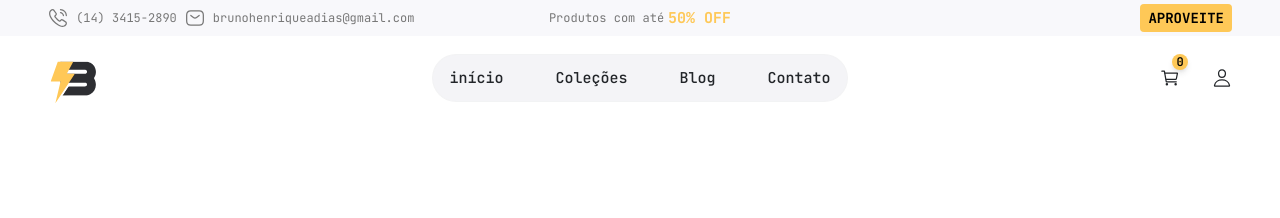
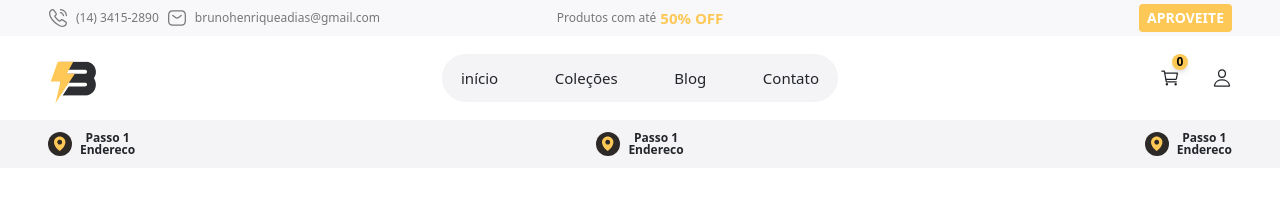
Before and after one commit to brunodias77/bcommerce, a React (Vite) app in the folder client/bcommerce/: page /cart/address in a window 1280 px wide. Shown: the top 218 px of the page. Built offline with nearby package versions, Linux system fonts and the light colour scheme.

Commit message:
feat: create address

```diff
--- a/client/bcommerce/src/App.tsx
+++ b/client/bcommerce/src/App.tsx
@@ -9,6 +9,7 @@ import Footer from './components/Footer';
 import PlaceOrder from './pages/PlaceOrder';
 import { ToastContainer } from 'react-toastify';
 import { Route, Routes } from 'react-router-dom';
+import Address from './pages/Address';
 
 const App: React.FC = () => {
   return (
@@ -23,6 +24,7 @@ const App: React.FC = () => {
           <Route path='/product/:productId' element={<Product />} />
           <Route path="/cart" element={<Cart />} />
           <Route path="/place-order" element={<PlaceOrder />} />
+          <Route path="/cart/address" element={<Address />} />
         </Routes>
       </div>
       <Footer />
--- a/client/bcommerce/src/components/Button.tsx
+++ b/client/bcommerce/src/components/Button.tsx
@@ -1,3 +1,4 @@
+
 import React from "react";
 
 interface ButtonProps extends React.ButtonHTMLAttributes<HTMLButtonElement> {
@@ -18,10 +19,10 @@ const Button: React.FC<ButtonProps> = ({
     disabled,
     ...buttonProps
 }) => {
-    const baseClasses = "py-1 px-2 rounded focus:outline-none transition transform active:scale-95 flex items-center justify-center";
+    const baseClasses = "py-1 px-2 rounded cursor-pointer focus:outline-none transition transform active:scale-95 flex items-center justify-center";
     const variantClasses = {
-        primary: "bg-[#f4f4f7] text-white hover:brightness-90",
-        secondary: "bg-[#FEC857] text-black  hover:bg-gray-600",
+        primary: "bg-[#2D2926] text-white hover:brightness-50",
+        secondary: "bg-[#FEC857] text-black  hover:brightness-90",
     };
     const sizeClasses = {
         small: "text-sm",
--- /dev/null
+++ b/client/bcommerce/src/components/Container.tsx
@@ -0,0 +1,29 @@
+import React from 'react';
+
+interface ContainerProps extends React.HTMLAttributes<HTMLElement> {
+    as?: React.ElementType;
+    children: React.ReactNode;
+    className?: string;
+}
+
+const Container: React.FC<ContainerProps> = ({
+    as: Component = 'div',
+    children,
+    className = '',
+    ...rest
+}) => {
+    const baseClasses = "mx-auto max-w-[1440px] px-6 py-3 lg:px-12";
+
+    return (
+        <Component className={`${baseClasses} ${className}`} {...rest}>
+            {children}
+        </Component>
+    );
+};
+
+export default Container;
+
+
+// <Container as="section">...</Container>
+// <Container as="main">...</Container>
+// <Container as="header" className="bg-gray-100">Header</Container>
--- a/client/bcommerce/src/components/Header.tsx
+++ b/client/bcommerce/src/components/Header.tsx
@@ -46,8 +46,8 @@ const Header: React.FC = () => {
 
                     {/* Direita */}
                     <div>
-                        <Button className='text-sm text-[#777777]' variant='secondary' size='small'>
-                            <span className='text-sm font-bold'>APROVEITE</span>
+                        <Button className='text-sm' variant='secondary' size='small'>
+                            <span className='text-sm font-bold text-white '>APROVEITE</span>
                         </Button>
                     </div>
                 </div>
@@ -84,7 +84,7 @@ const Header: React.FC = () => {
                     {/* CART */}
                     <Link to={'/cart'} className='flex relative'>
                         <IoCartOutline size={20} />
-                        <span className='bg-[#FEC857] text-black text-[12px] font-semibold absolute -top-3.5 -right-2 flex items-center justify-center w-4 h-4 rounded-full shadow-md'>
+                        <span className='bg-[#FEC857]  text-black text-[12px] font-semibold absolute -top-3.5 -right-2 flex items-center justify-center w-4 h-4 rounded-full shadow-md'>
                             {getCartCount()}
                         </span>
                     </Link>
--- a/client/bcommerce/src/components/Title.tsx
+++ b/client/bcommerce/src/components/Title.tsx
@@ -14,7 +14,7 @@ const Title: React.FC<TitleProps> = ({ title, subtitle, content, styles, titleSt
         <div className={`${styles} pb-1`}>
             <h2 className={`${titleStyles} text-primary text-[25px] leading-tight md:text-[35px] md:leading-[1.3] mb-4 font-bold`}>
                 {title}
-                <span className='text-secondary !font-light underline'>{subtitle}</span>
+                <span className='text-[#2D2926] !font-light underline'>{subtitle}</span>
             </h2>
             <p className={`${pStyles} hidden`}>{content}</p>
         </div>
--- a/client/bcommerce/src/index.css
+++ b/client/bcommerce/src/index.css
@@ -1,9 +1,9 @@
 @import url("https://fonts.googleapis.com/css2?family=Inter:ital,opsz,wght@0,14..32,100..900;1,14..32,100..900&display=swap");
 @import "tailwindcss";
 
-* {
+/* * {
   font-family: "JetBrains Mono", monospace;
-}
+} */
 
 @theme {
   --color-primary: #f4f4f7;
--- /dev/null
+++ b/client/bcommerce/src/pages/Address.tsx
@@ -0,0 +1,45 @@
+import React from 'react';
+import Container from '../components/Container';
+import AddressIcon from '../assets/icons/address.svg';
+
+const Address: React.FC = () => {
+    return (
+        <section className="bg-primary">
+            <Container >
+                <div id='steps' className='flex items-center justify-between gap-x-4'>
+                    <div className='flex items-center gap-x-2'>
+                        <div>
+                            <img src={AddressIcon} alt="icone de um telefone" />
+                        </div>
+                        <div className='flex flex-col items-center text-[12px] text-base/3 font-bold'>
+                            <span>Passo 1</span>
+                            <span>Endereco</span>
+                        </div>
+                    </div>
+
+                    <div className='flex items-center gap-x-2'>
+                        <div>
+                            <img src={AddressIcon} alt="icone de um telefone" />
+                        </div>
+                        <div className='flex flex-col items-center text-[12px] text-base/3 font-bold'>
+                            <span>Passo 1</span>
+                            <span>Endereco</span>
+                        </div>
+                    </div>
+
+                    <div className='flex items-center gap-x-2'>
+                        <div>
+                            <img src={AddressIcon} alt="icone de um telefone" />
+                        </div>
+                        <div className='flex flex-col items-center text-[12px] text-base/3 font-bold'>
+                            <span>Passo 1</span>
+                            <span>Endereco</span>
+                        </div>
+                    </div>
+                </div>
+            </Container>
+        </section>
+    );
+}
+
+export default Address;
--- a/client/bcommerce/src/pages/Cart.tsx
+++ b/client/bcommerce/src/pages/Cart.tsx
@@ -6,6 +6,7 @@ import Title from '../components/Title';
 import { FaRegWindowClose } from 'react-icons/fa';
 import { FaMinus, FaPlus, } from 'react-icons/fa6';
 import CartTotal from '../components/CartTotal';
+import Button from '../components/Button';
 
 interface ProductData {
     _id: string;
@@ -109,10 +110,17 @@ const Cart: React.FC = () => {
                                 )
                             })}
                         </div>
-                        <div className='flex border border-gray-200 p-4 rounded-md'>
+                        <div className='flex border border-gray-200 p-10 rounded-md'>
                             <div className='w-full sm:w-[450px]'>
                                 <CartTotal />
-                                <button onClick={() => navigate('/place-order')} className='bg-[#fec857] text-[14px] font-[500]   text-white px-7 py-2.5 rounded-full mt-7'>Proceed to checkout</button>
+                                <Button
+                                    onClick={() => navigate('/cart/address')}
+                                    variant='primary'
+                                    size="medium"
+                                    className="text-[#ffc601] font-medium text-sm px-7 py-2.5 rounded-full mt-7 cursor-pointer"
+                                >
+                                    Continuar a compra
+                                </Button>
                             </div>
                         </div>
                     </div>
```
Also changed, not shown: client/bcommerce/src/assets/icons/address.svg (added).
